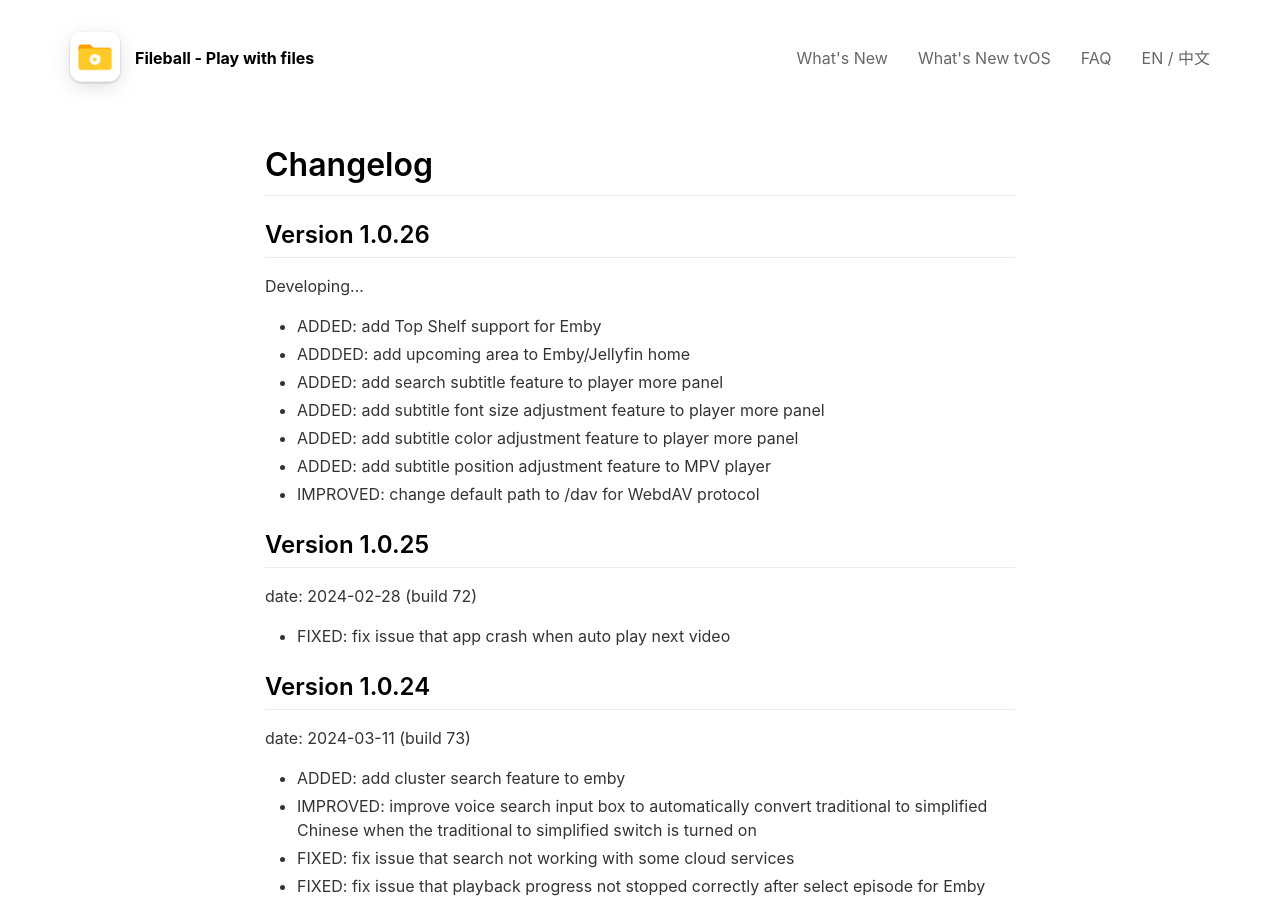
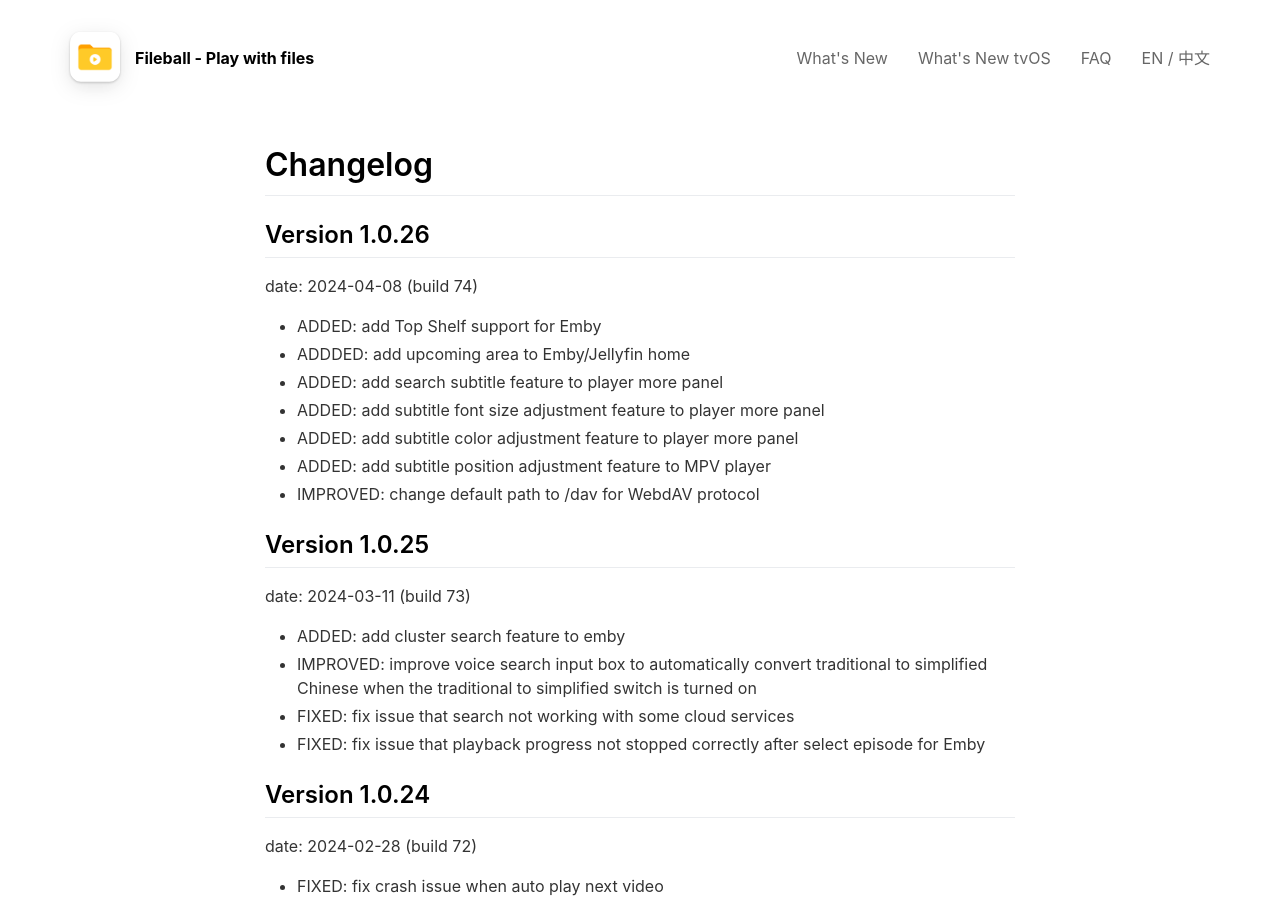
Before and after one commit to alexiscn/fileball.app, a Jekyll site: the page built from _pages/changlog_tv.md, in a window 1280 px wide and 900 px high. Built offline with Jekyll 4.4.1, drawn with Linux system fonts in a browser that asks for light colours; nearby versions of some CDN libraries.

```diff
--- a/_pages/changlog_tv.md
+++ b/_pages/changlog_tv.md
@@ -10,7 +10,7 @@ locale: en
 
 ## **Version 1.0.26**
 
-Developing...
+date: 2024-04-08 (build 74)
 
 - ADDED: add Top Shelf support for Emby
 - ADDDED: add upcoming area to Emby/Jellyfin home
@@ -21,12 +21,6 @@ Developing...
 - IMPROVED: change default path to /dav for WebdAV protocol
 
 ## **Version 1.0.25**
-
-date: 2024-02-28 (build 72)
-
-- FIXED: fix issue that app crash when auto play next video
-
-## **Version 1.0.24**
 
 date: 2024-03-11 (build 73)
 
```
Also changed, not shown: _pages/cn/changelog_tv.md (+1 -1 lines), _pages/tw/changelog_tv.md (+2 -0 lines).
